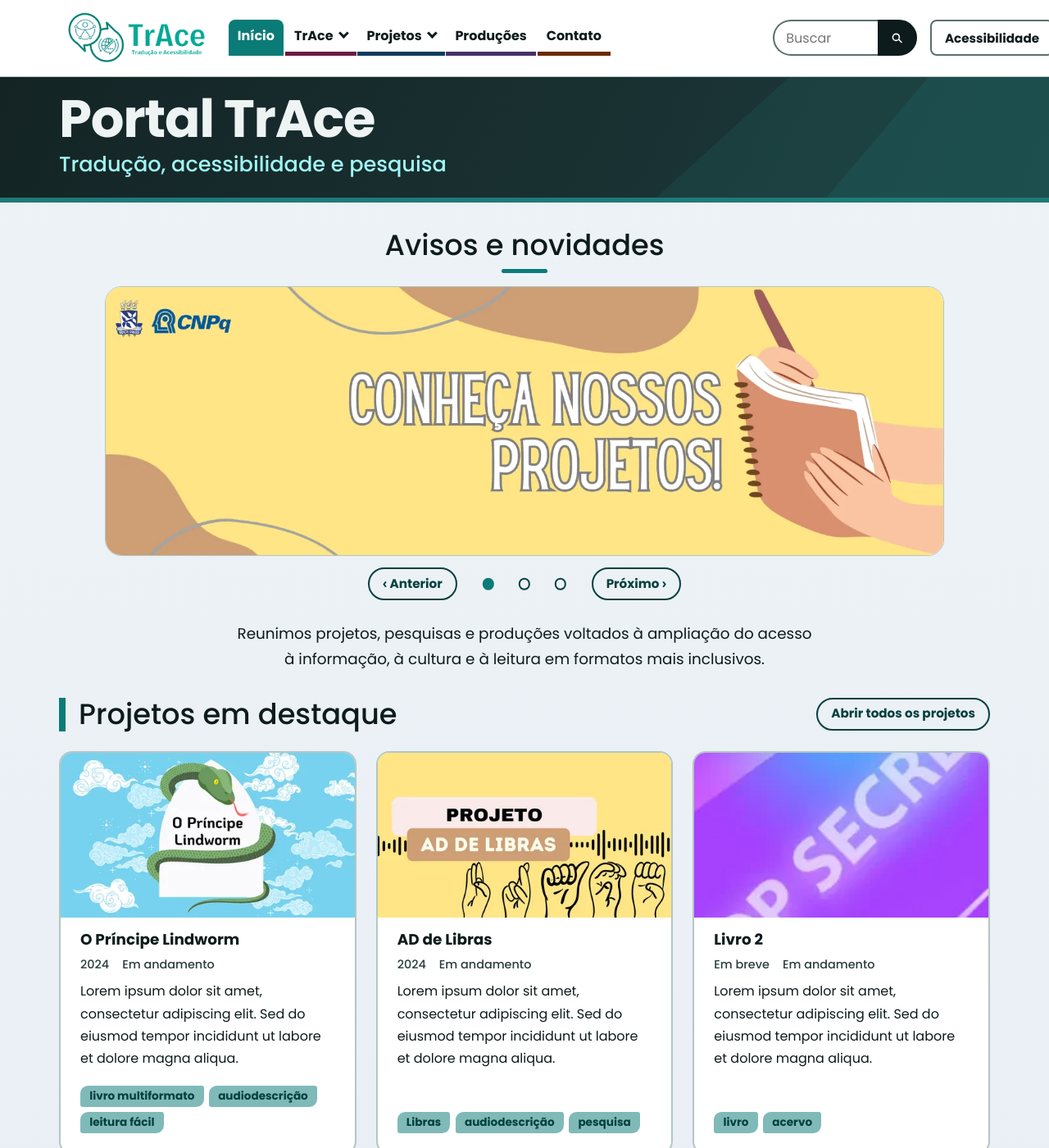
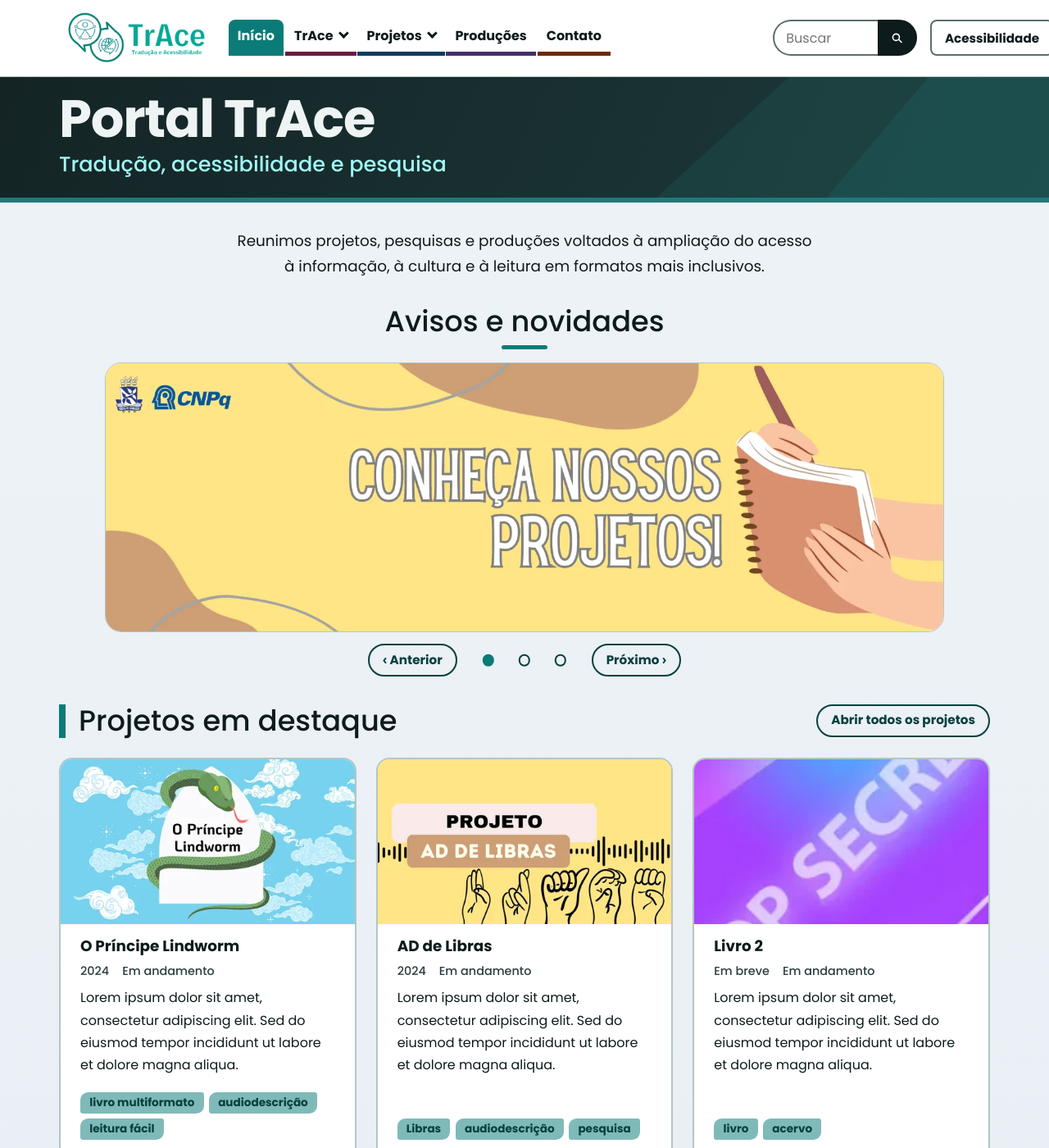
Before and after one commit to Niuuzinho/site-trace-teste, a Jekyll site: the page built from index.html, in a window 1280 px wide and 1400 px high. Shown: the whole window at 82% size. Built offline with Jekyll 4.4.1, drawn with Linux system fonts in a browser that asks for light colours.

```diff
--- a/assets/css/main.css
+++ b/assets/css/main.css
@@ -715,8 +715,8 @@ html:not([data-escuro]):not([data-contraste="alto"]) .abertura {
   background-image: linear-gradient(115deg, #142425 0%, #1d3a3b 100%);
 }
 
-/* Frase de apresentação, centralizada embaixo do carrossel */
-.apresentacao { padding-top: var(--e5); }
+/* Frase de apresentação, centralizada logo abaixo da faixa do topo (antes do carrossel) */
+.apresentacao { padding-top: var(--e6); }
 .apresentacao .lead { max-width: 44rem; margin: 0 auto; text-align: center; color: var(--tinta); }
 
 /* Seções da página inicial: as duas no mesmo fundo, separadas só por espaço; uma única forma geométrica discreta atrás delas */
--- a/index.html
+++ b/index.html
@@ -9,16 +9,15 @@ permalink: /
     <p class="subtitulo-abertura">Tradução, acessibilidade e pesquisa</p>
   </div>
 </section>
+<div class="container apresentacao">
+  <p class="lead">Reunimos projetos, pesquisas e produções voltados à ampliação do acesso à informação, à cultura e à leitura em formatos mais inclusivos.</p>
+</div>
 <div class="container banner-area">
   <div class="secao-topo car-titulo">
     <h2 id="h-novidades">Avisos e novidades</h2>
   </div>
   {% include carrossel.html itens=site.data.carrossel rotulo="Avisos e novidades" %}
 </div>
-<div class="container apresentacao">
-  <p class="lead">Reunimos projetos, pesquisas e produções voltados à ampliação do acesso à informação, à cultura e à leitura em formatos mais inclusivos.</p>
-</div>
-
 
 <div class="miolo">
 {%- assign destaques = site.projetos | where: "destaque", true | sort: "ordem" %}
```
Also changed, not shown: CLAUDE.md (+1 -1 lines).
